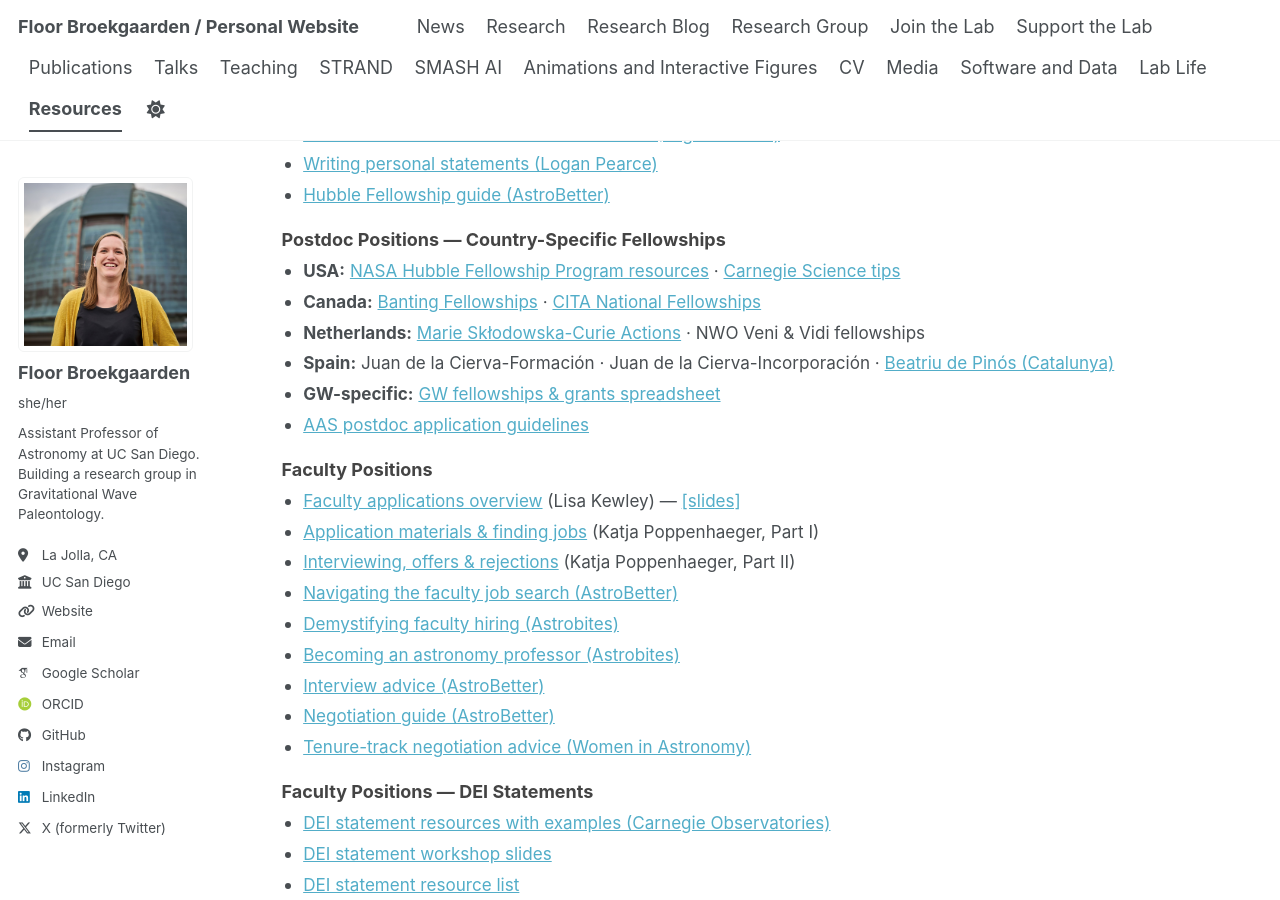
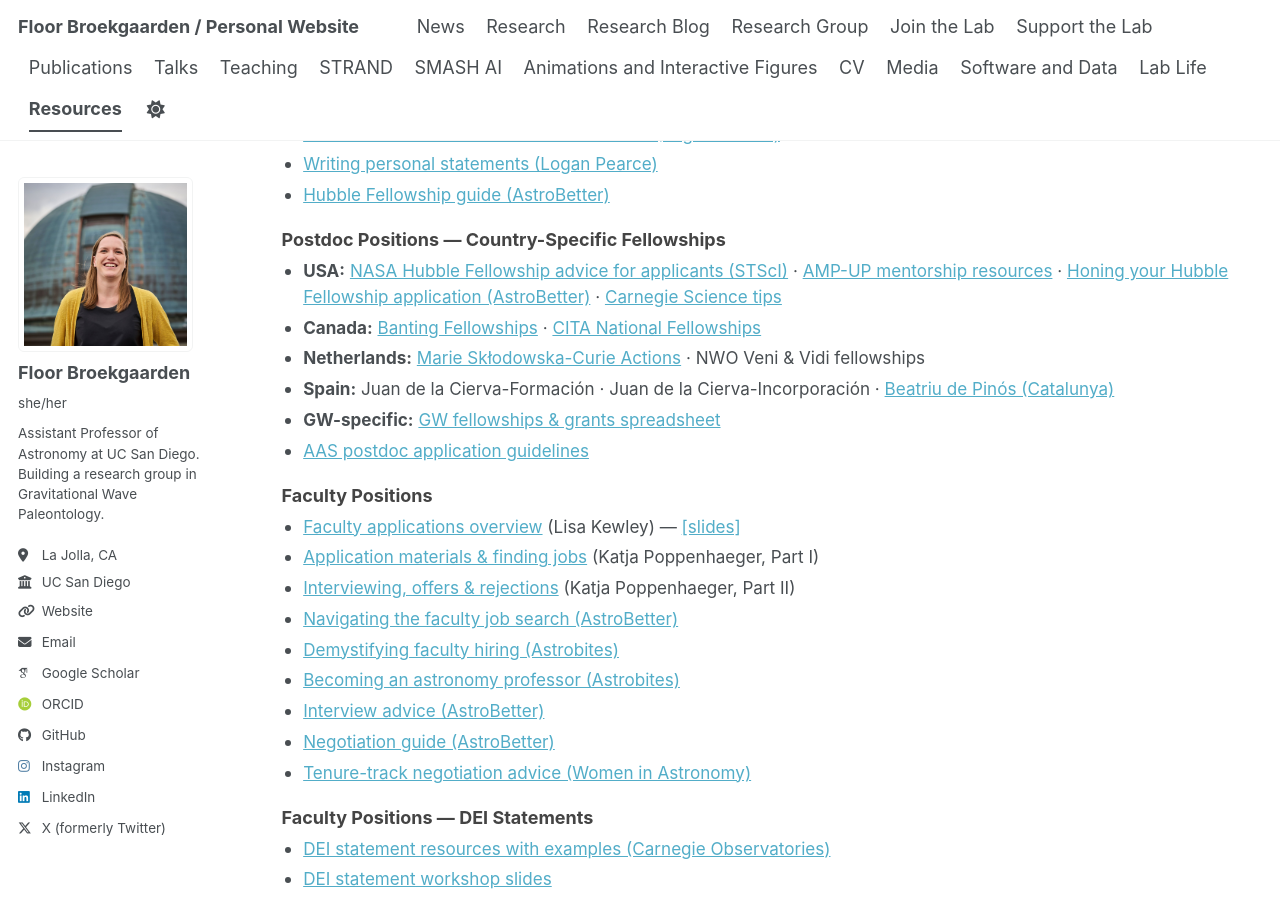
Before and after one commit to FloorBroekgaarden/FloorBroekgaarden.github.io, a Jekyll site: the page built from _pages/resources.md, in a window 1280 px wide and 900 px high, scrolled down 1872 px. Built offline with Jekyll 4.4.1, drawn with Linux system fonts in a browser that asks for light colours; some web fonts are replaced; a script bundle is joined from its source files by our own code; library files that are not in the unit come from our copies.

Commit message:
Update resources.md

```diff
--- a/_pages/resources.md
+++ b/_pages/resources.md
@@ -94,7 +94,7 @@ This page collects resources I have found useful or that were shared by colleagu
 
 <h3>Postdoc Positions — Country-Specific Fellowships</h3>
 <ul>
-  <li><strong>USA:</strong> <a href="https://www.nhfp-equity.org/resources-for-applicants">NASA Hubble Fellowship Program resources</a> · <a href="https://carnegiescience.edu/news/crafting-competitive-postdoctoral-application-insider-tips-epl-experts">Carnegie Science tips</a></li>
+  <li><strong>USA:</strong> <a href="https://www.stsci.edu/stsci-research/fellowships/nasa-hubble-fellowship-program/announcement-of-opportunity/advice-for-applicants">NASA Hubble Fellowship advice for applicants (STScI)</a> · <a href="https://amp-up.space/mentorship.html#resources">AMP-UP mentorship resources</a> · <a href="https://www.astrobetter.com/blog/2019/10/09/honing-your-hubble-fellowship-application-repost/">Honing your Hubble Fellowship application (AstroBetter)</a> · <a href="https://carnegiescience.edu/news/crafting-competitive-postdoctoral-application-insider-tips-epl-experts">Carnegie Science tips</a></li>
   <li><strong>Canada:</strong> <a href="https://banting.fellowships-bourses.gc.ca/en/home-accueil.html">Banting Fellowships</a> · <a href="https://www.cita.utoronto.ca/opportunities/national-fellows-programs/">CITA National Fellowships</a></li>
   <li><strong>Netherlands:</strong> <a href="https://ec.europa.eu/research/mariecurieactions/">Marie Skłodowska-Curie Actions</a> · NWO Veni &amp; Vidi fellowships</li>
   <li><strong>Spain:</strong> Juan de la Cierva-Formación · Juan de la Cierva-Incorporación · <a href="https://agaur.gencat.cat/es/Beatriu-de-Pinos/">Beatriu de Pinós (Catalunya)</a></li>
```
